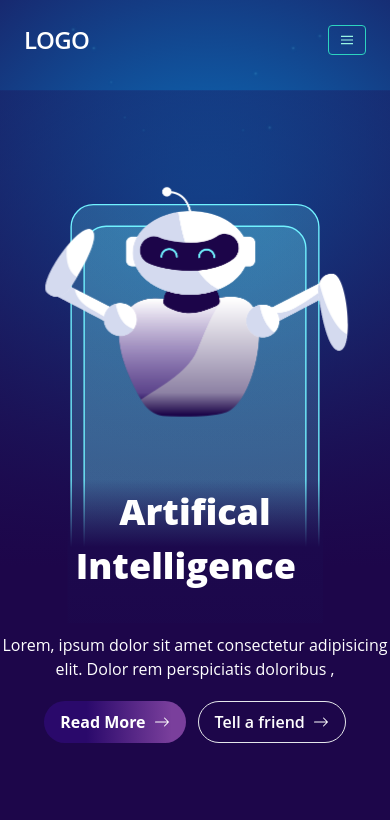
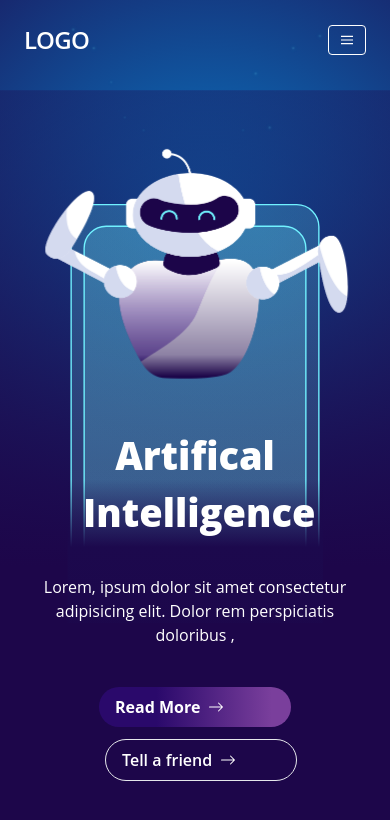
Before and after one commit to RehamanSyed/ai, a React (Create React App) app: page / in a window 390 px wide. Shown: the top 820 px of the page. Built offline with nearby package versions, Linux system fonts and the light colour scheme.

Commit message:
responsive done

```diff
--- a/src/App.js
+++ b/src/App.js
@@ -66,18 +66,17 @@ function App() {
               steps={["Artifical", 1000, "Artifical Intelligence", 500]}
               loop={Infinity}
               wrapper="h1"
-              className="text-[36px] text-center h-32 md:text-5xl lg:text-[60px] my-5 font-extrabold leading-2 relative z-10 w-96"
+              className="text-[38px] text-center md:text-5xl lg:text-[60px] my-0 lg:my-5 font-extrabold leading-2 relative z-10 w-56 lg:w-96 h-32 lg:h-auto"
             />
-
-            <p className="">
+            <p className="relative z-10 p-5">
               Lorem, ipsum dolor sit amet consectetur adipisicing elit. Dolor
               rem perspiciatis doloribus ,
             </p>
-            <div className="flex justify-center space-x-3   mt-5 ">
-              <button className="flex  items-center text-md bg-gradient-to-r from-[#2a096b] from-10% via-[#2a096b] via-30% to-[#7a3f9c] to-90% hover:bg-blue-700 text-white font-bold py-2 px-4   rounded-full">
+            <div className="flex justify-center space-x-3 flex-wrap   mt-5 ">
+              <button className="flex  items-center text-md bg-gradient-to-r from-[#2a096b] from-10% via-[#2a096b] via-30% to-[#7a3f9c] to-90% hover:bg-blue-700 text-white font-bold py-2 px-4 w-48 mb-3 md:mb-0   rounded-full">
                 Read More <BsArrowRight className="ml-2" />
               </button>
-              <button className="flex  items-center text-md text-white bg-transparent  font-semibold hover:text-white py-2 px-4 border border-color-gradient-to-r from-[#2a096b]  via-[#2a096b] via-30% to-[#7a3f9c] to-90% rounded-full ">
+              <button className="flex  items-center text-md text-white bg-transparent  font-semibold hover:text-white py-2 px-4 border border-color-gradient-to-r from-[#2a096b]  via-[#2a096b] via-30% to-[#7a3f9c] to-90% rounded-full w-48">
                 Tell a friend <BsArrowRight className="ml-2" />
               </button>
             </div>
--- a/src/shared/Header.jsx
+++ b/src/shared/Header.jsx
@@ -28,7 +28,7 @@ const Header = () => {
             <span className="font-semibold text-2xl tracking-tight">LOGO</span>
           </div>
           <div className="flex lg:hidden">
-            <button className="flex items-center px-3 py-2 border rounded text-teal-200 border-teal-400 hover:text-white hover:border-white">
+            <button className="flex items-center px-3 py-2 border rounded text-white border-white hover:text-white hover:border-white">
               <svg
                 className="fill-current h-3 w-3"
                 viewBox="0 0 20 20"
```
